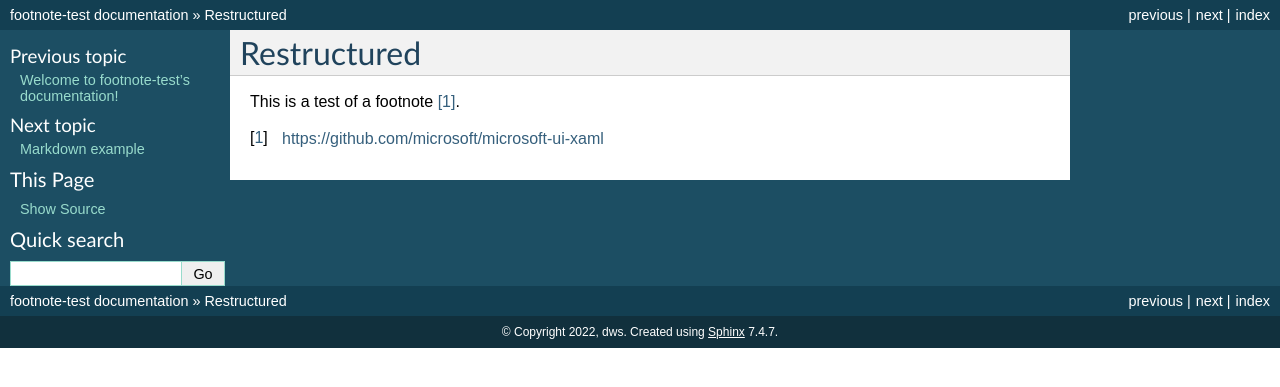
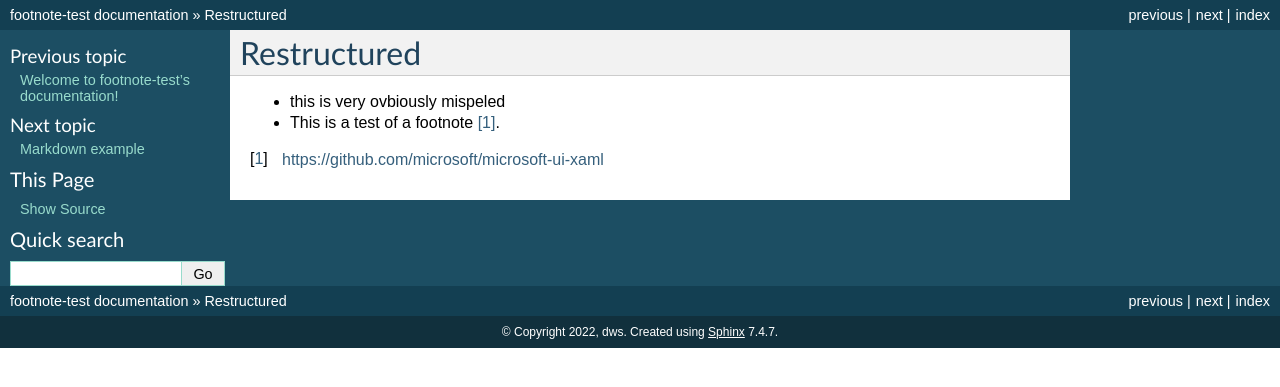
Before and after one commit to dshookowsky/sphinx-test, a Sphinx documentation site: the page built from source/example/restructured.rst, in a window 1280 px wide. Shown: the top 387 px of the page. Built offline with Sphinx 7.4.7, drawn with Linux system fonts in a browser that asks for light colours.

Commit message:
Add misspellings

```diff
--- a/source/example/restructured.rst
+++ b/source/example/restructured.rst
@@ -2,7 +2,8 @@
 Restructured
 ############
 
-This is a test of a footnote [1]_.
+* this is very ovbiously mispeled
+* This is a test of a footnote [1]_.
 
 
 .. [1] https://github.com/microsoft/microsoft-ui-xaml
```
Also changed, not shown: source/example/markdown.md (+1 -0 lines).
